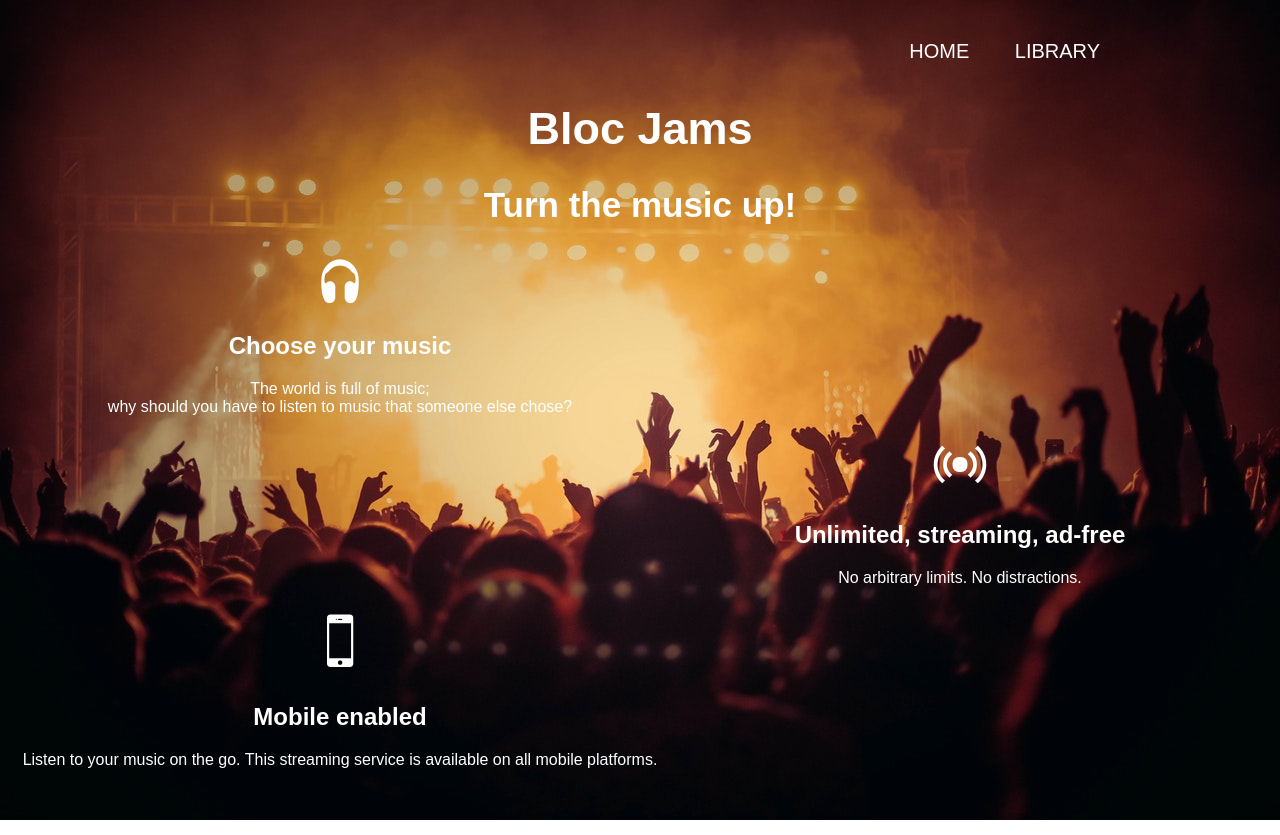
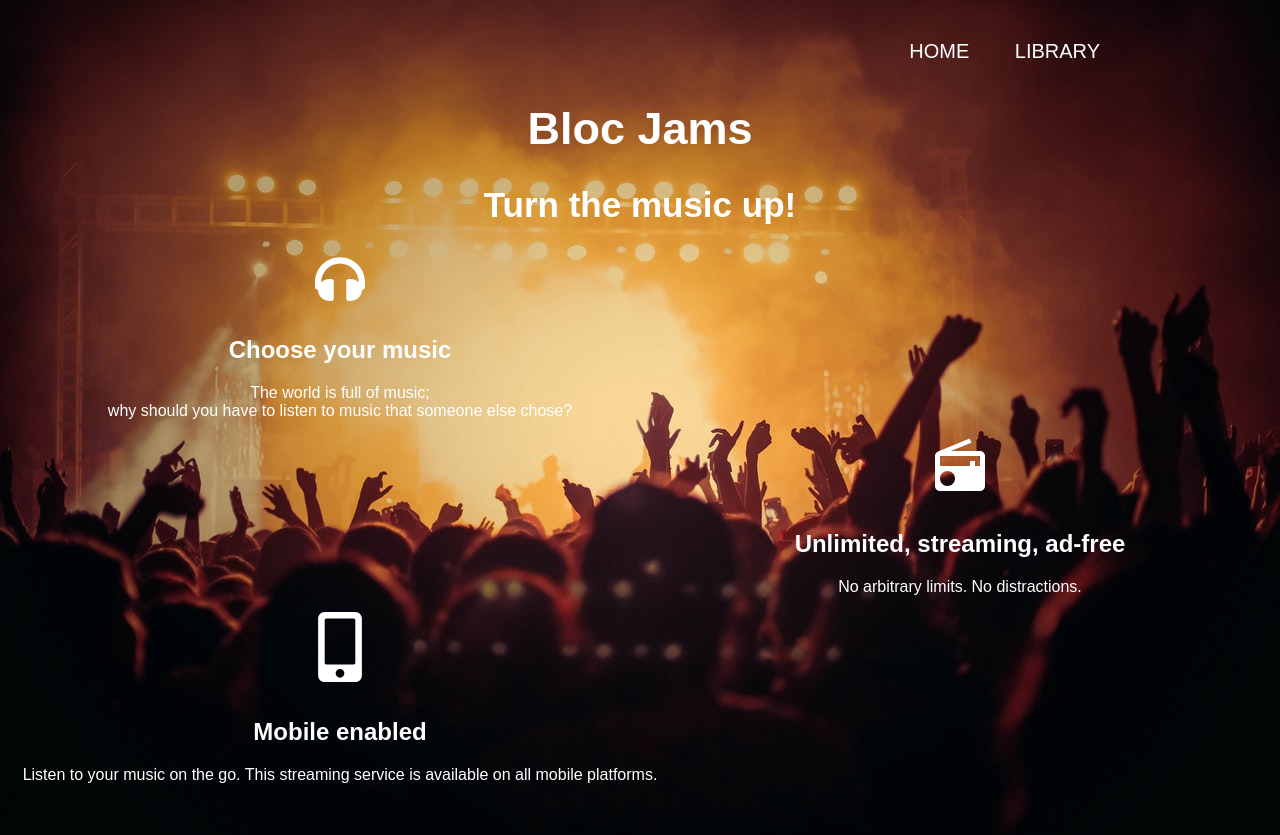
Before and after one commit to ARodriguezHacks/rhythm-radio, a React (Create React App) app: page / in a window 1280 px wide. Built offline with nearby package versions, Linux system fonts and the light colour scheme; a web font is replaced by a local one.

Commit message:
Update icons with react-icons installation

```diff
--- a/public/index.html
+++ b/public/index.html
@@ -10,7 +10,6 @@
     -->
     <link rel="manifest" href="%PUBLIC_URL%/manifest.json">
     <link rel="shortcut icon" href="%PUBLIC_URL%/favicon.ico">
-    <link rel="stylesheet" type="text/css" href="http://code.ionicframework.com/ionicons/2.0.1/css/ionicons.min.css">
     <link href="https://fonts.googleapis.com/css?family=Rambla" rel="stylesheet">
     <!--
       Notice the use of %PUBLIC_URL% in the tags above.
--- a/src/components/Album.js
+++ b/src/components/Album.js
@@ -1,7 +1,7 @@
 import React, { Component } from 'react';
 import albumData from './../data/albums';
 import PlayerBar from './PlayerBar';
-import { IoIosPlay, IoIosPause } from "react-icons/io"
+import { FaPlay, FaPause } from "react-icons/fa";
 
 class Album extends Component {
   constructor(props) {
@@ -138,9 +138,9 @@ class Album extends Component {
               <td className="song-index">
                 <button className="song-button">
                 {(this.state.currentSong.title === song.title) ?
-                  <span className={this.state.isPlaying ? (<IoIosPause />) : (<IoIosPlay />) }></span> :
+                  <span>{this.state.isPlaying ? <FaPause /> : <FaPlay /> }</span> :
                   (this.state.currentlyHovered === index+1) ?
-                  <span className="ion-play"></span> :
+                  <span><FaPlay /></span> :
                   <span className="song-number">{index+1}</span>
                 }
                 </button>
--- a/src/components/Landing.js
+++ b/src/components/Landing.js
@@ -1,4 +1,6 @@
 import React from 'react';
+import { FaHeadphones, FaMobileAlt } from "react-icons/fa";
+import { MdRadio } from "react-icons/md";
 
 const Landing = () => (
   <section className="landing">
@@ -6,19 +8,22 @@ const Landing = () => (
 
     <section className="selling-points">
       <div className="point" id="float-left-top">
-        <div className="ion-headphone">
+        <div className="icon-headphone">
+          <FaHeadphones />
         </div>
         <h2 className="point-title">Choose your music</h2>
         <p className="point-description">The world is full of music;<br /> why should you have to listen to music that someone else chose?</p>
       </div>
       <div className="point" id="float-right">
-        <div className="ion-radio-waves">
+        <div className="icon-radio">
+          <MdRadio />
         </div>
         <h2 className="point-title">Unlimited, streaming, ad-free</h2>
         <p className="point-description">No arbitrary limits. No distractions.</p>
       </div>
       <div className="point" id="float-left-bottom">
-        <div className="ion-iphone">
+        <div className="icon-phone">
+          <FaMobileAlt />
         </div>
         <h2 className="point-title">Mobile enabled</h2>
         <p className="point-description">Listen to your music on the go. This streaming service is available on all mobile platforms.</p>
--- a/src/components/PlayerBar.js
+++ b/src/components/PlayerBar.js
@@ -1,4 +1,5 @@
 import React, { Component } from 'react';
+import { FaPlay, FaPause, FaForward, FaBackward, FaVolumeDown, FaVolumeUp } from "react-icons/fa";
 
 class PlayerBar extends Component {
   render() {
@@ -6,13 +7,13 @@ class PlayerBar extends Component {
       <section className="player-bar">
         <section id="buttons">
           <button id="previous" onClick={this.props.handlePrevClick}>
-            <span className="ion-skip-backward"></span>
+            <span><FaBackward /></span>
           </button>
           <button id="play-pause" onClick={this.props.handleSongClick}>
-            <span className={this.props.isPlaying ? 'ion-pause' : 'ion-play'}></span>
+            <span>{this.props.isPlaying ? <FaPause /> : <FaPlay />}</span>
           </button>
           <button id="next" onClick={this.props.handleNextClick}>
-            <span className="ion-skip-forward"></span>
+            <span><FaForward /></span>
           </button>
         </section>
         <section id="time-control">
@@ -29,7 +30,7 @@ class PlayerBar extends Component {
           <div className="total-time">{this.props.formatTime(this.props.duration)}</div>
         </section>
         <section id="volume-control">
-          <div className="icon ion-volume-low"></div>
+          <div><FaVolumeDown /></div>
           <input
           type="range"
           className="seek-bar-bottom"
@@ -39,7 +40,8 @@ class PlayerBar extends Component {
           step="0.01"
           onChange={this.props.handleVolumeChange}
          />
-          <div className="icon ion-volume-high"> {this.props.currentVolume}</div>
+          <div><FaVolumeUp /></div>
+           {this.props.currentVolume}
         </section>
       </section>
     );
--- a/src/index.css
+++ b/src/index.css
@@ -35,15 +35,15 @@ body {
   float: right;
 }
 
-.ion-headphone {
+.icon-headphone {
   font-size: 50px;
 }
 
-.ion-radio-waves {
+.icon-radio {
   font-size: 60px;
 }
 
-.ion-iphone {
+.icon-phone {
   font-size: 70px;
 }
 
@@ -138,9 +138,9 @@ body {
 }
 
 .song-button {
-  width: 45%;
-  padding: 10px 5px 10px 5px;
-  font-size: 14px;
+  width: 50px;
+  padding: 10px 0 10px;
+  margin: auto;
 }
 
 .song-number {
```
